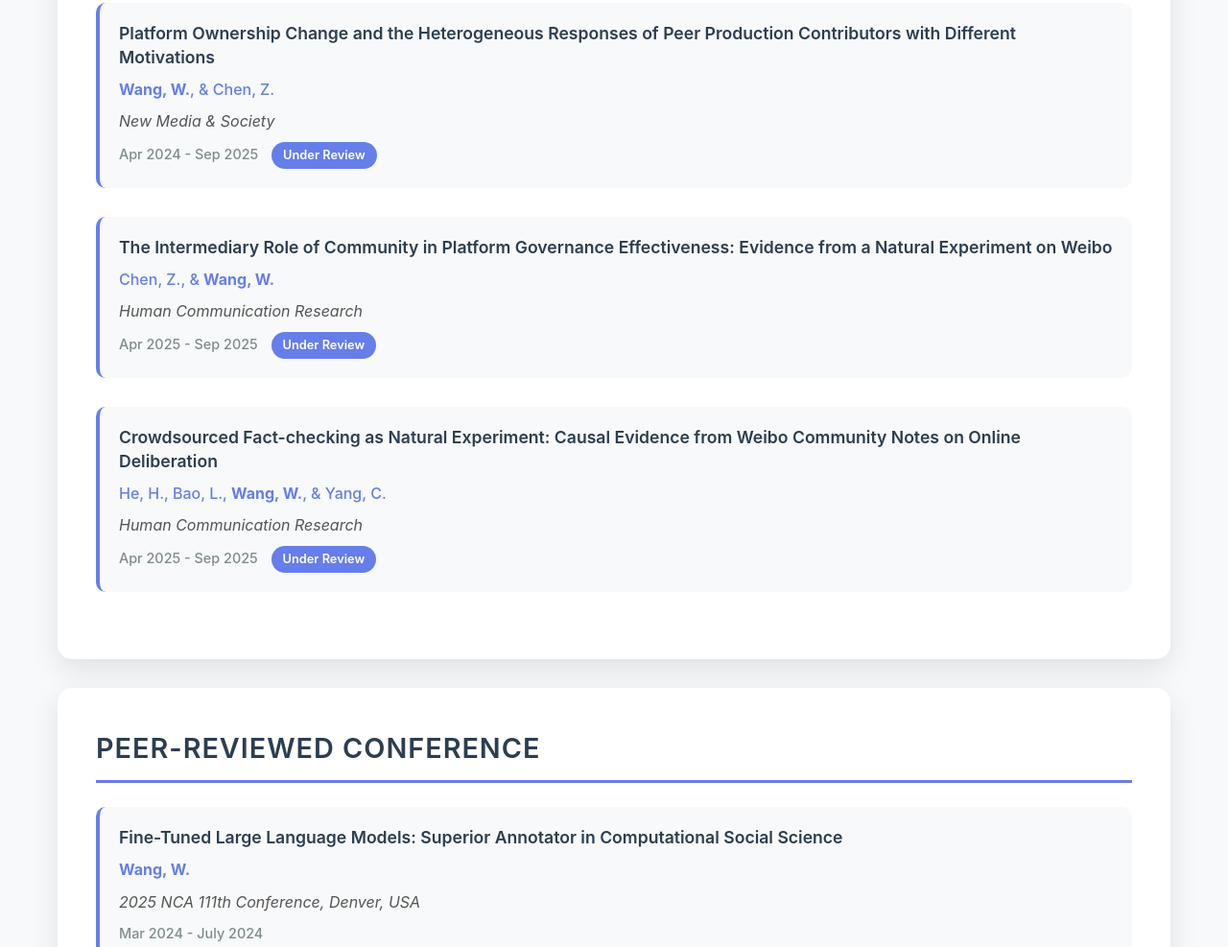
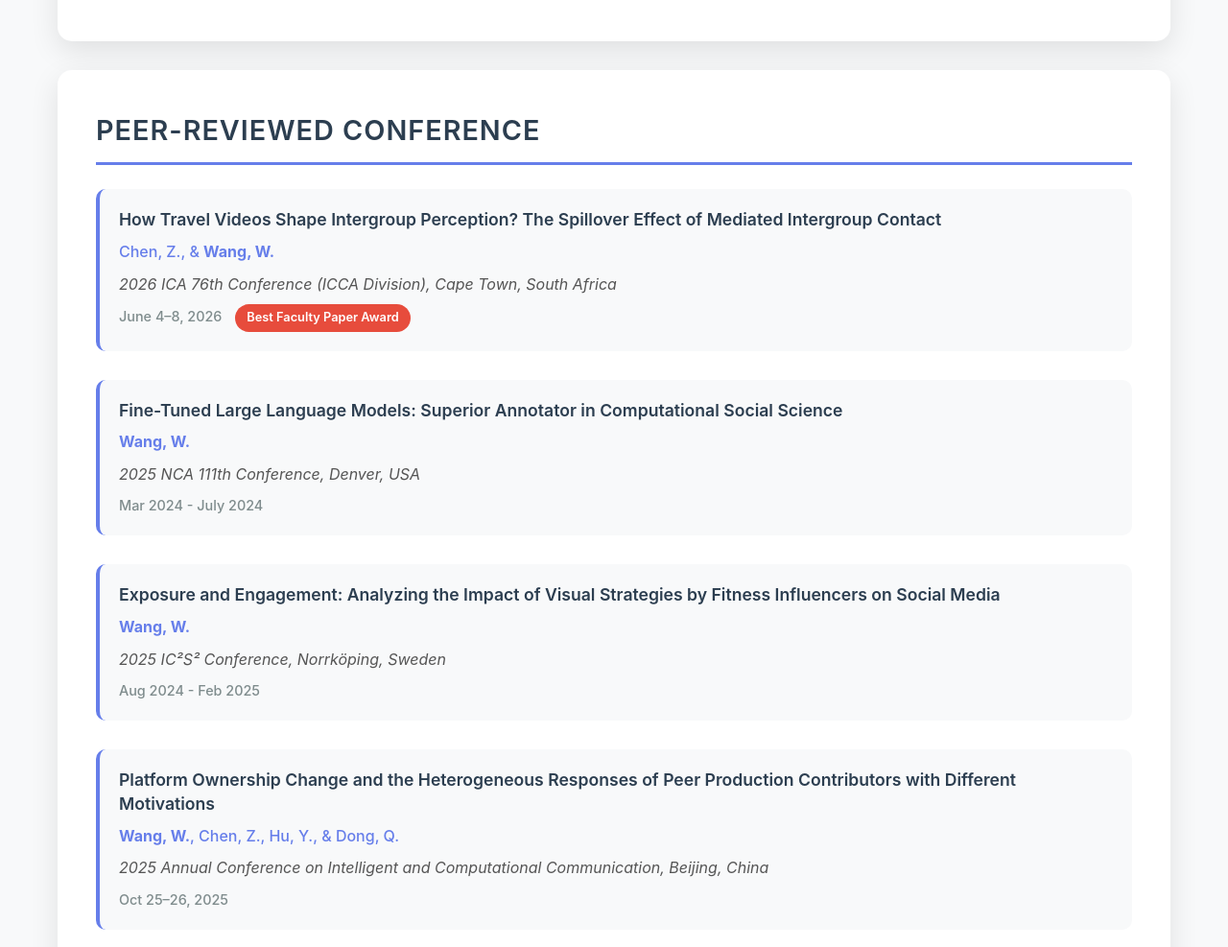
Before and after one commit to wenchang-wang/wenchang-wang.github.io, a plain HTML site: page research.html in a window 1280 px wide. Shown: the part 726-1713 px from the top of the page at 96% size. Drawn offline with Linux system fonts and the light colour scheme.

Commit message:
update: homepage awards/About paragraph; sync research from CV; replace CV PDF

```diff
--- a/research.html
+++ b/research.html
@@ -255,58 +255,28 @@
                 </div>
             </div>
 
-            <div class="research-item">
-                <div class="research-title">
-                    Platform Ownership Change and the Heterogeneous Responses of Peer Production Contributors with Different Motivations
-                </div>
-                <div class="research-authors">
-                    <strong>Wang, W.</strong>, &amp; Chen, Z.
-                </div>
-                <div class="research-venue">
-                    New Media &amp; Society
-                </div>
-                <div class="research-date">
-                    Apr 2024 - Sep 2025
-                    <span class="research-status">Under Review</span>
-                </div>
-            </div>
+
+        </div>
+
+        <!-- Peer-Reviewed Conference -->
+        <div class="research-section">
+            <h2 class="section-title">Peer-Reviewed Conference</h2>
 
             <div class="research-item">
                 <div class="research-title">
-                    The Intermediary Role of Community in Platform Governance Effectiveness: Evidence from a Natural Experiment on Weibo
+                    How Travel Videos Shape Intergroup Perception? The Spillover Effect of Mediated Intergroup Contact
                 </div>
                 <div class="research-authors">
                     Chen, Z., &amp; <strong>Wang, W.</strong>
                 </div>
                 <div class="research-venue">
-                    Human Communication Research
+                    2026 ICA 76th Conference (ICCA Division), Cape Town, South Africa
                 </div>
                 <div class="research-date">
-                    Apr 2025 - Sep 2025
-                    <span class="research-status">Under Review</span>
+                    June 4–8, 2026
+                    <span class="research-status award">Best Faculty Paper Award</span>
                 </div>
             </div>
-
-            <div class="research-item">
-                <div class="research-title">
-                    Crowdsourced Fact-checking as Natural Experiment: Causal Evidence from Weibo Community Notes on Online Deliberation
-                </div>
-                <div class="research-authors">
-                    He, H., Bao, L., <strong>Wang, W.</strong>, &amp; Yang, C.
-                </div>
-                <div class="research-venue">
-                    Human Communication Research
-                </div>
-                <div class="research-date">
-                    Apr 2025 - Sep 2025
-                    <span class="research-status">Under Review</span>
-                </div>
-            </div>
-        </div>
-
-        <!-- Peer-Reviewed Conference -->
-        <div class="research-section">
-            <h2 class="section-title">Peer-Reviewed Conference</h2>
 
             <div class="research-item">
                 <div class="research-title">
@@ -335,6 +305,21 @@
                 </div>
                 <div class="research-date">
                     Aug 2024 - Feb 2025
+                </div>
+            </div>
+
+            <div class="research-item">
+                <div class="research-title">
+                    Platform Ownership Change and the Heterogeneous Responses of Peer Production Contributors with Different Motivations
+                </div>
+                <div class="research-authors">
+                    <strong>Wang, W.</strong>, Chen, Z., Hu, Y., &amp; Dong, Q.
+                </div>
+                <div class="research-venue">
+                    2025 Annual Conference on Intelligent and Computational Communication, Beijing, China
+                </div>
+                <div class="research-date">
+                    Oct 25–26, 2025
                 </div>
             </div>
 
@@ -380,7 +365,7 @@
                 </div>
                 <div class="research-date">
                     Jan 2024 - Mar 2024
-                    <span class="research-status award">Promising Student Paper Award</span>
+                    <span class="research-status award">Promising Student Paper Award (Information Systems Division)</span>
                 </div>
             </div>
 
@@ -396,6 +381,21 @@
                 </div>
                 <div class="research-date">
                     Dec 2023 - Feb 2024
+                </div>
+            </div>
+
+            <div class="research-item">
+                <div class="research-title">
+                    Seeing is Believing?: How Travel Videos Shape Foreign Attitude Toward China
+                </div>
+                <div class="research-authors">
+                    Chen, Z., &amp; <strong>Wang, W.</strong>
+                </div>
+                <div class="research-venue">
+                    2024 Annual Conference on Intelligent and Computational Communication, Hangzhou, China
+                </div>
+                <div class="research-date">
+                    Nov 9–10, 2024
                 </div>
             </div>
 
@@ -440,6 +440,8 @@
                 <li><strong>Wang, W.</strong>, & Chen, Z. The Price of Visibility: A Study on Suggestive Content Strategies Among Fitness Bloggers on Weibo. (Manuscript in preparation)</li>
                 <li><strong>Wang, W.</strong>, & Chen, Z. Can Generative Artificial Intelligence Counter the Spiral of Silence? A Natural Experiment from Weibo. (Manuscript in preparation)</li>
                 <li><strong>Wang, W.</strong>, Zhou, H., & Li, S. Don't Be Angry With Me! An Empirical Analysis of The Interaction Process of AI Customer Service. (Manuscript in preparation)</li>
+                <li>Chen, Z., & <strong>Wang, W.</strong>. The Intermediary Role of Community in Platform Governance Effectiveness: Evidence from a Natural Experiment on Weibo. (Manuscript in preparation)</li>
+                <li>He, H., Bao, L., <strong>Wang, W.</strong>, & Yang, C. Crowdsourced Fact-checking as Natural Experiment: Causal Evidence from Weibo Community Notes on Online Deliberation. (Manuscript in preparation)</li>
             </ul>
         </div>
     </div>
```
Also changed, not shown: index.html (+5 -2 lines), 1 other file.
